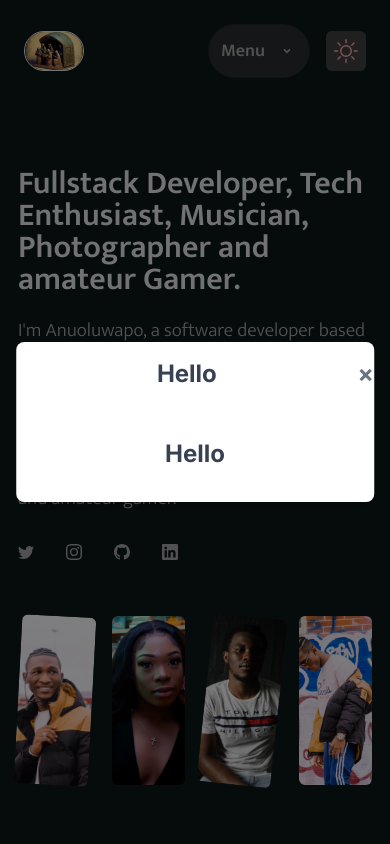
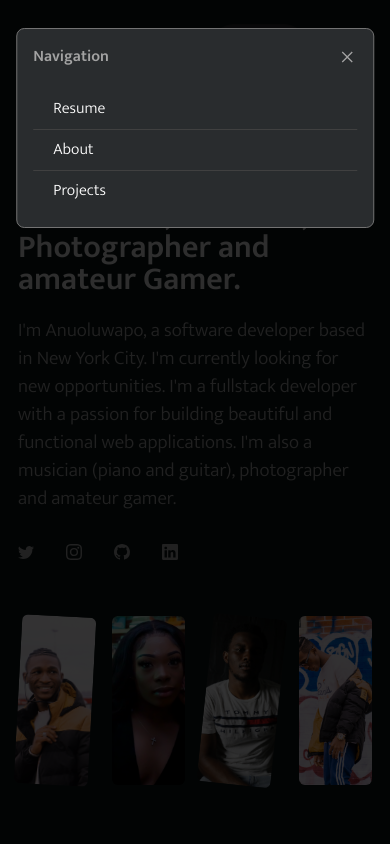
Before and after one commit to Aoyetibo557/minimal-portfolio, a Next.js app: page /home in a window 390 px wide. Both pictures are taken after a click on the button "Menu". Shown: the top 844 px of the page. Built offline with nearby package versions, Linux system fonts and the light colour scheme; a web font is replaced by a local one.

Commit message:
fix: responsive header completed

```diff
--- a/components/Layout/Header/Navbar/menuItem.tsx
+++ b/components/Layout/Header/Navbar/menuItem.tsx
@@ -14,8 +14,7 @@ export const MenuItem = (props: MenuItemProps) => {
   return (
     <Link onClick={props.onClick} href={props.url}>
       <div
-        className={`
-        flex mx-2 font-light text-base cursor-pointer py-2 px-3
+        className={`mx-2 font-light text-base cursor-pointer py-2 px-3
         transition-all ease-in-out
         hover:text-neutral-300 mukta-font
         ${props.isActive && "text-light-black"}
--- a/components/Layout/Header/Navbar/reponsivenavbar.tsx
+++ b/components/Layout/Header/Navbar/reponsivenavbar.tsx
@@ -3,10 +3,15 @@ import Modal from "@/components/_modal/modal";
 import { useContext } from "react";
 import { ThemeContext } from "../../constexts/themeconstext";
 import { RiArrowDropDownLine } from "react-icons/ri";
+import { VscClose } from "react-icons/vsc";
+import { MenuItem } from "./menuItem";
+import { useRouter } from "next/router";
 
 const ResponsiveNavbar = () => {
   const { isOpen, toggle } = useModal();
-  const { theme, toggleTheme } = useContext(ThemeContext);
+  const { theme } = useContext(ThemeContext);
+  const router = useRouter();
+  const path = router.pathname.toLowerCase();
 
   return (
     <div className="responsive-navbar">
@@ -22,9 +27,62 @@ const ResponsiveNavbar = () => {
         <span>Menu</span>
         <RiArrowDropDownLine className="w-5 h-5" />
       </button>
-      <Modal title="Hello" isOpen={isOpen} toggle={toggle}>
-        <div className="flex flex-col justify-center items-center w-full h-full p-4">
-          <div className="text-2xl font-bold text-gray-700">Hello</div>
+      <Modal
+        title={
+          <div
+            className={` flex flex-row items-center mukta-font font-bold justify-between ${
+              theme === "light" ? "text-neutral-700" : "text-neutral-400"
+            }`}>
+            <div>Navigation</div>
+            <VscClose onClick={toggle} className="w-5 h-5" />
+          </div>
+        }
+        isOpen={isOpen}
+        toggle={toggle}
+        theme={theme}>
+        <div className="flex flex-col justify-start mt-5 w-full">
+          <div
+            className={`w-full
+            ${
+              theme === "light"
+                ? "border-b-[1px] border-neutral-200"
+                : "border-b-[1px] border-neutral-700"
+            }
+          `}>
+            <MenuItem
+              url="/home"
+              title="Resume"
+              theme={theme}
+              isActive={path.includes("home")}
+              onClick={toggle}
+            />
+          </div>
+          <div
+            className={`w-full
+            ${
+              theme === "light"
+                ? "border-b-[1px] border-neutral-200"
+                : "border-b-[1px] border-neutral-700"
+            }
+          `}>
+            <MenuItem
+              url="/about"
+              title="About"
+              theme={theme}
+              isActive={path.includes("about")}
+              onClick={toggle}
+            />
+          </div>
+
+          <div className={`w-full`}>
+            <MenuItem
+              url="/projects"
+              title="Projects"
+              theme={theme}
+              isActive={path.includes("projects")}
+              onClick={toggle}
+            />
+          </div>
         </div>
       </Modal>
     </div>
--- a/components/_modal/modal.tsx
+++ b/components/_modal/modal.tsx
@@ -1,32 +1,37 @@
 import React, { ReactNode } from "react";
 
 interface ModalProps {
-  title: string;
+  title: JSX.Element | string | ReactNode;
   children?: ReactNode;
   isOpen: boolean;
   toggle: () => void;
+  theme?: string;
 }
 
-export default function Modal({ title, children, isOpen, toggle }: ModalProps) {
+export default function Modal({
+  title,
+  children,
+  isOpen,
+  toggle,
+  theme,
+}: ModalProps) {
+  const handleClick = (e: any) => {
+    if (e.target.classList.contains("fixed")) {
+      toggle();
+    }
+  };
+
   return (
-    <div>
+    <div onClick={handleClick}>
       {isOpen && (
-        <div className="fixed top-0 left-0 w-full h-full bg-black bg-opacity-50 z-50">
-          <div className="absolute top-1/2 left-1/2 transform -translate-x-1/2 -translate-y-1/2 w-11/12 h-11/12 bg-white rounded-lg shadow-lg">
-            <div className="flex flex-row justify-between items-center">
-              <div className="flex flex-col justify-center items-center w-full h-full p-4">
-                <div className="text-2xl font-bold text-gray-700">{title}</div>
-              </div>
-              <button
-                className="text-2xl font-bold text-gray-500 hover:text-gray-700"
-                onClick={toggle}>
-                &times;
-              </button>
-            </div>
+        <div className="fixed top-0 left-0 w-full h-full bg-black bg-opacity-80 z-50">
+          <div
+            className={`absolute top-32 left-1/2 p-4 border-[.5px] border-neutral-500 transform -translate-x-1/2 -translate-y-1/2 w-11/12 rounded-lg shadow-lg
+            ${theme === "light" ? "bg-light-white" : "bg-light-black"}
+          `}>
+            <div>{title}</div>
 
-            <div className="flex flex-col justify-center items-center w-full h-full p-4">
-              {children}
-            </div>
+            <div>{children}</div>
           </div>
         </div>
       )}
```
